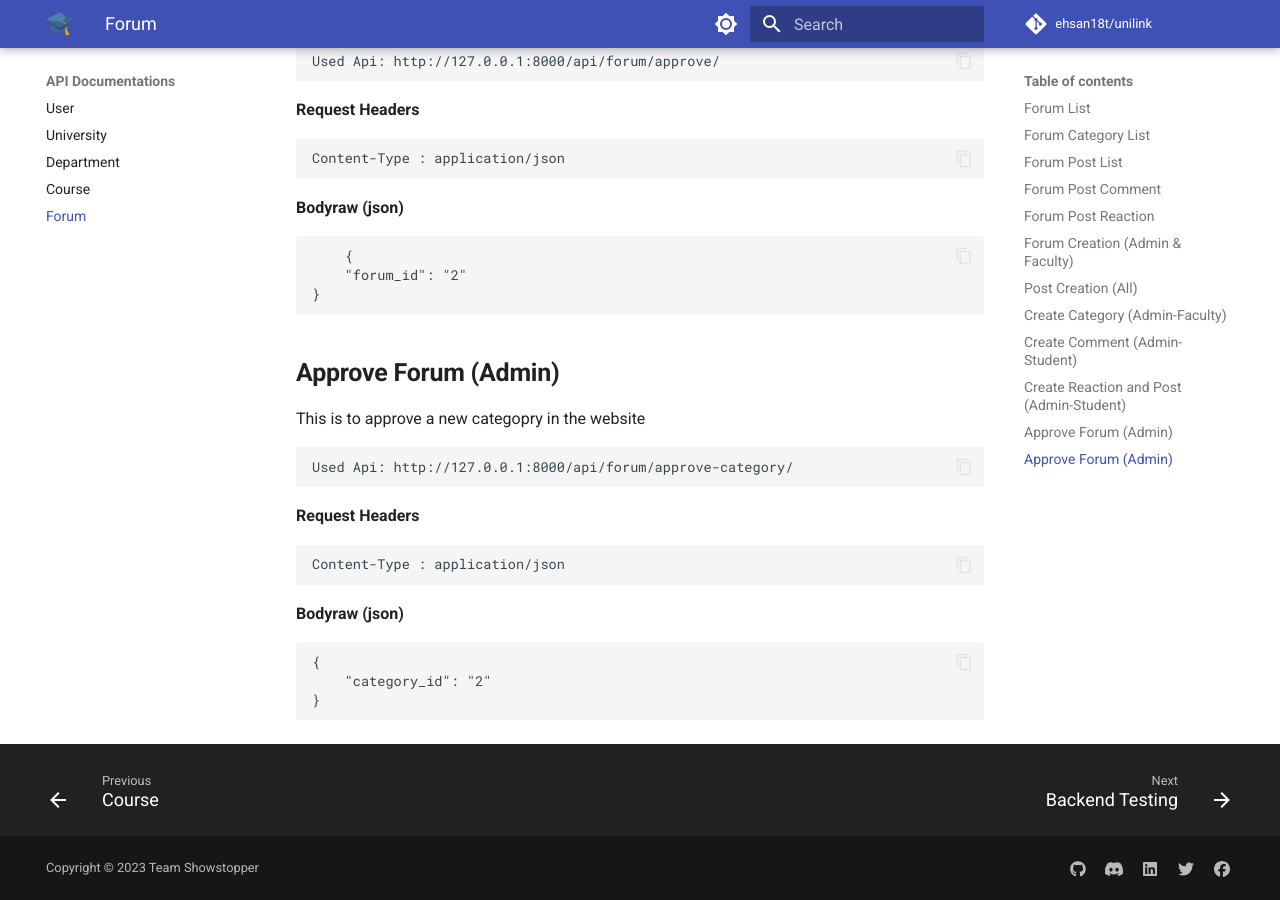
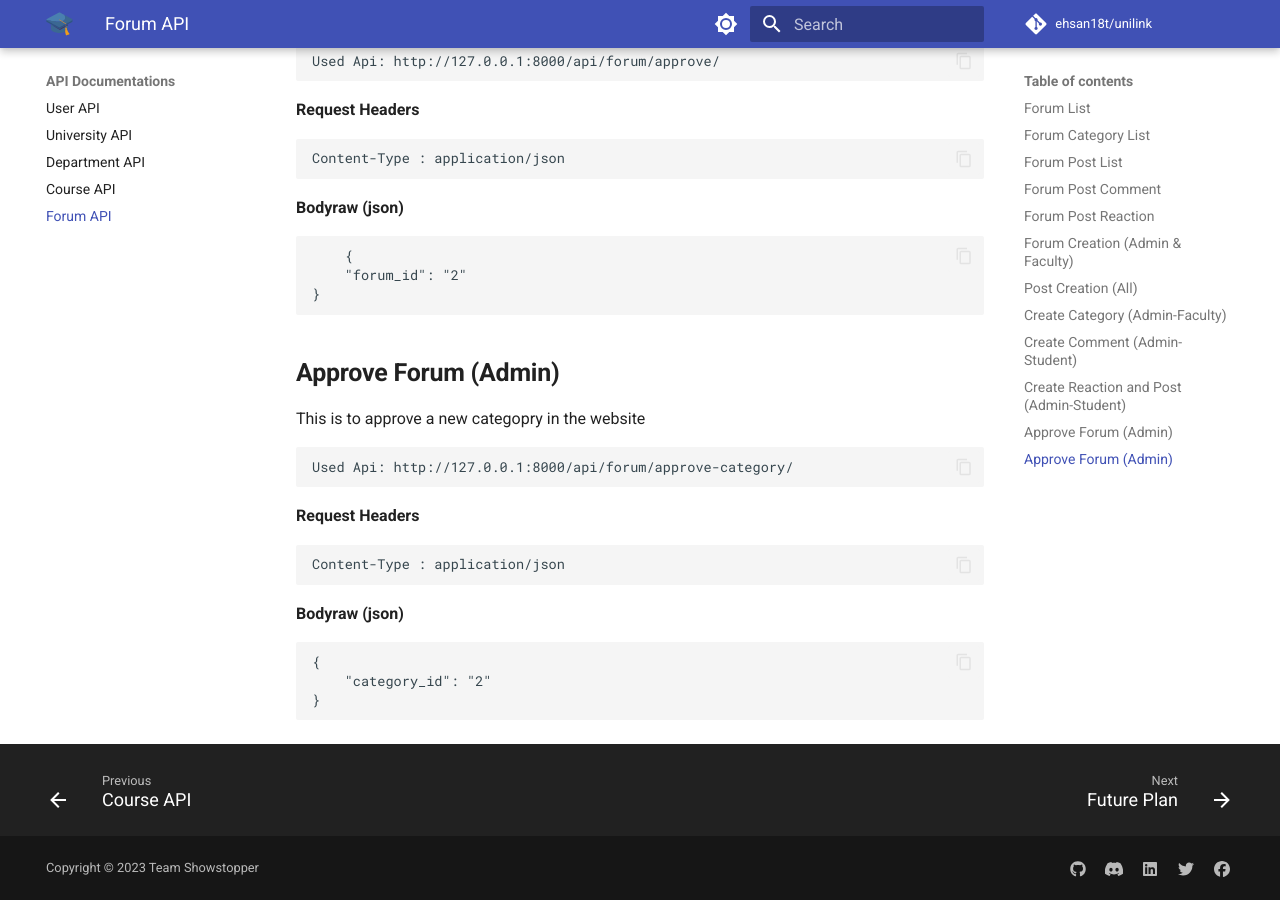
Before and after one commit to ehsan18t/unilink-docs, an MkDocs documentation site: the page built from docs/api/forum.md, in a window 1280 px wide and 900 px high, scrolled down 4098 px. Built offline with MkDocs 1.6.1 and Material for MkDocs 9.7.7, drawn with Linux system fonts in a browser that asks for light colours; comment, search, counter and statistics services are not loaded.

Commit message:
updated titles

```diff
--- a/mkdocs.yml
+++ b/mkdocs.yml
@@ -10,15 +10,15 @@ nav:
   - Installation:
       - Backend Setup Guide: installation/backend.md
       - Frontend Setup Guide: installation/frontend.md
-  - API Documentations:
-      - User: api/user.md
-      - University: api/university.md
-      - Department: api/department.md
-      - Course: api/course.md
-      - Forum: api/forum.md
   - Testing:
       - Backend Testing: testing/backend.md
       - Frontend Testing: testing/frontend.md
+  - API Documentations:
+      - User API: api/user.md
+      - University API: api/university.md
+      - Department API: api/department.md
+      - Course API: api/course.md
+      - Forum API: api/forum.md
   - Conclusion:
       - Future Plan: future.md
 
```
